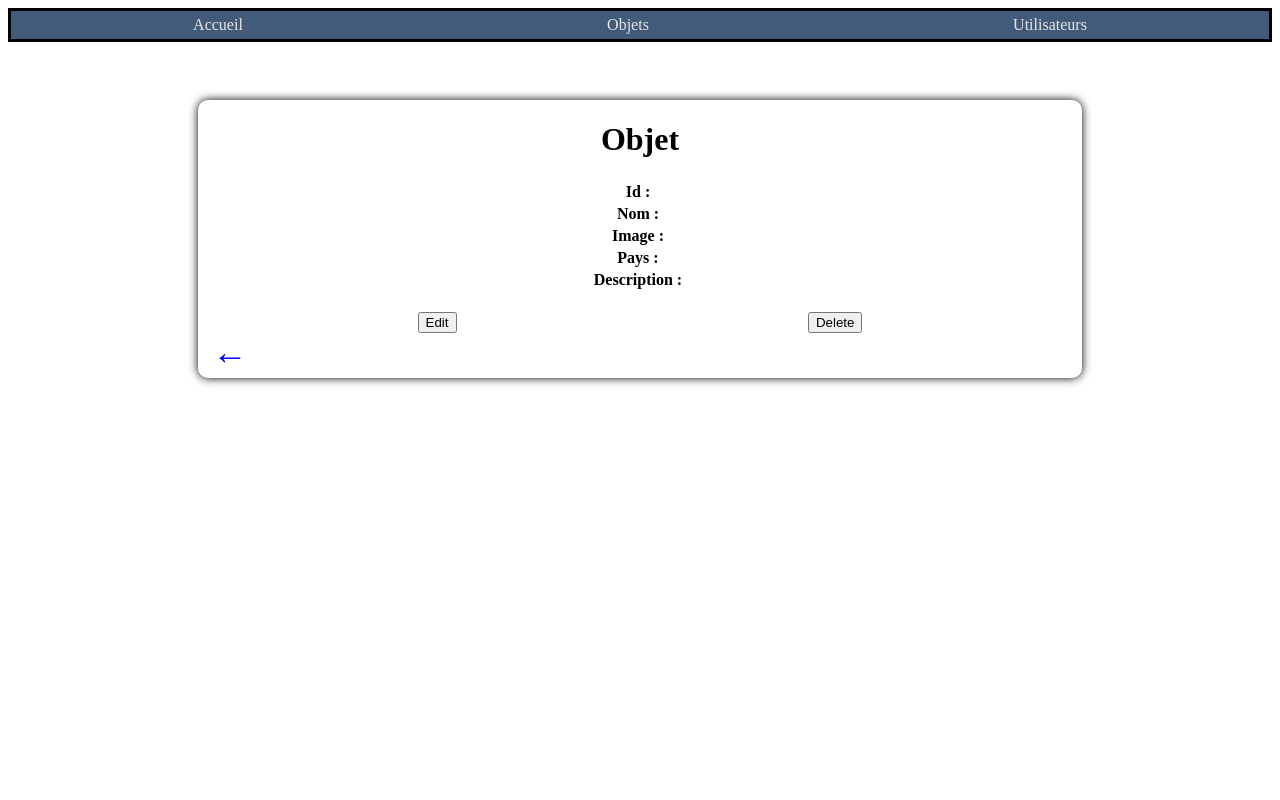
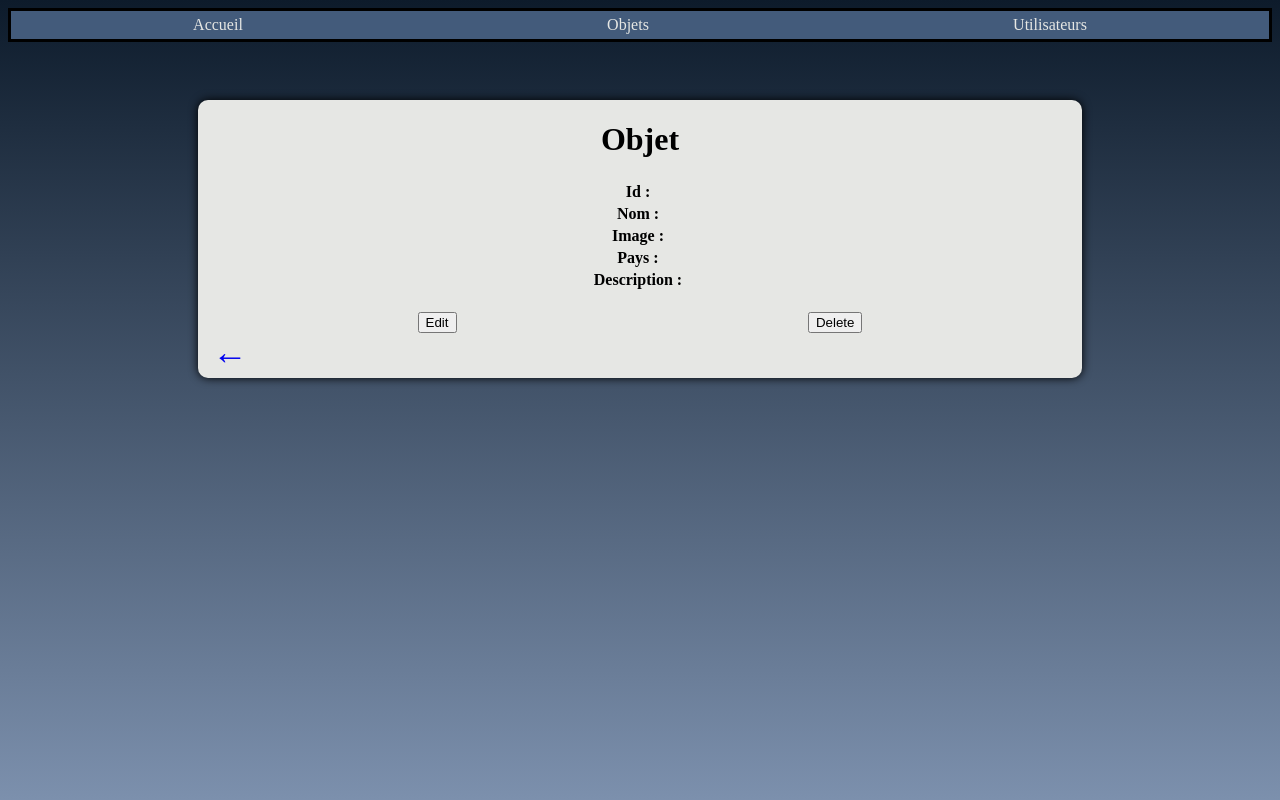
Before and after one commit to Alexis-Pel/Symfony, a Symfony app: template templates/objet/show.html.twig in a window 1280 px wide. Run offline with Twig, Linux system fonts and the light colour scheme; the template is opened without the code that fills it, so the values that code supplies are empty; some libraries are stand-ins or nearby versions.

Commit message:
background

```diff
--- a/templates/objet/show.html.twig
+++ b/templates/objet/show.html.twig
@@ -44,7 +44,10 @@
 
 {% block style %}
     <style>
-
+        html{
+            height: 100%;
+            background: linear-gradient(to bottom, #0D1B2B, #7C90AD);
+        }
         #bodyShow {
             display: flex;
             flex-direction: column;
@@ -53,6 +56,7 @@
             margin: 40px auto auto auto;
             border-radius: 10px;
             box-shadow: 0px 0px 10px black;
+            background-color: #E6E7E4;
         }
         .tdShow{
             text-align: center;
--- a/templates/users/index.html.twig
+++ b/templates/users/index.html.twig
@@ -46,6 +46,7 @@
             background-size:cover;
         }
         th{
+            width: 19%;
             text-align: left;
         }
         td{
--- a/templates/users/new.html.twig
+++ b/templates/users/new.html.twig
@@ -18,7 +18,7 @@
     <style>
         html{
             height: 100%;
-            background: linear-gradient(to bottom, #2d5e97, #7C90AD);
+            background: linear-gradient(to bottom, #0D1B2B, #7C90AD);
         }
         #bodyNewUser{
             display: flex;
--- a/templates/users/show.html.twig
+++ b/templates/users/show.html.twig
@@ -43,7 +43,10 @@
 
 {% block style %}
     <style>
-
+        html{
+            height: 100%;
+            background: linear-gradient(to bottom, #0D1B2B, #7C90AD);
+        }
         #bodyShow {
             display: flex;
             flex-direction: column;
@@ -53,6 +56,7 @@
             margin: 40px auto auto auto;
             border-radius: 10px;
             box-shadow: 0px 0px 10px black;
+            background-color: #E6E7E4;
         }
         .tdShow{
             text-align: center;
```
